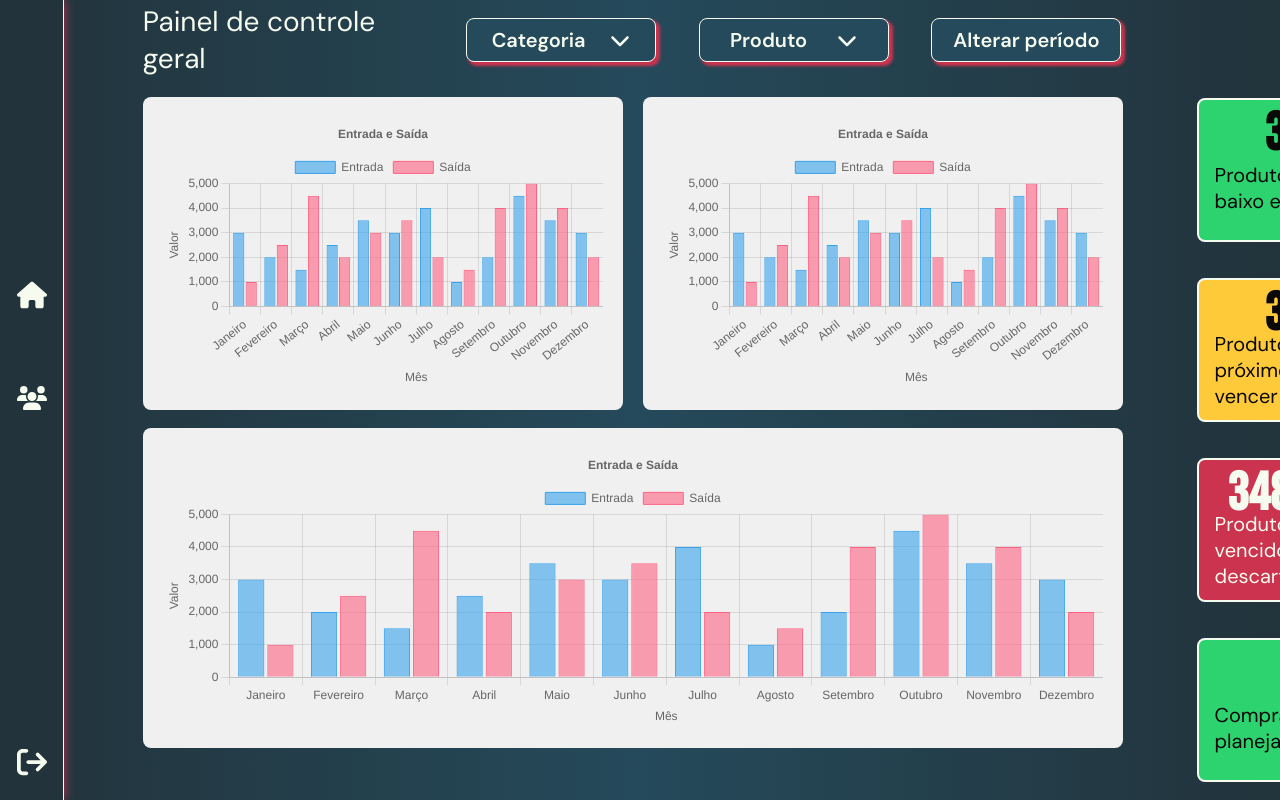
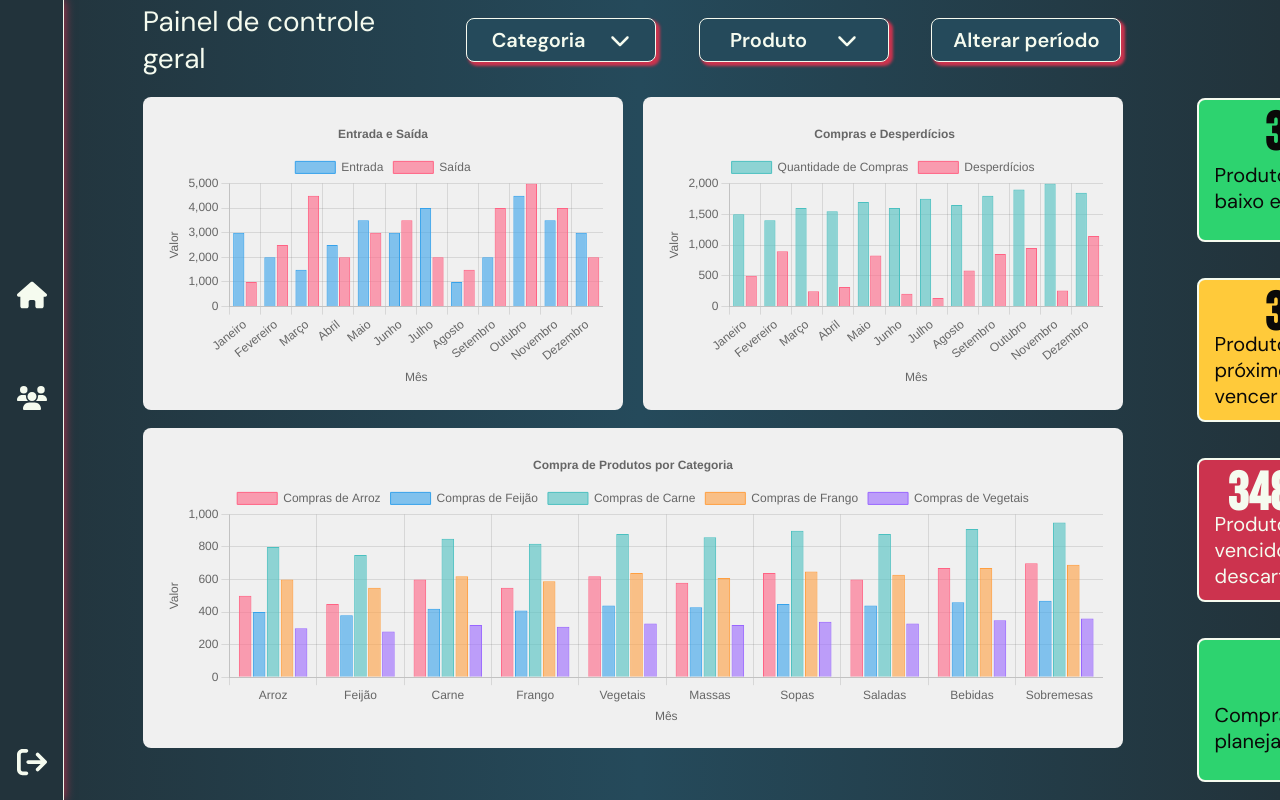
Before and after one commit to stephanyjustino/sustentare-dashboard, a React (Create React App) app: page /dashboardGeral in a window 1280 px wide. Shown: the top 800 px of the page. Built offline with nearby package versions, Linux system fonts and the light colour scheme; a web font is replaced by a local one.

Commit message:
feat: Icons

```diff
--- a/src/pages/DashboardColaboradores/DashboardColaboradores.jsx
+++ b/src/pages/DashboardColaboradores/DashboardColaboradores.jsx
@@ -40,7 +40,7 @@ const DashboardColaboradores = () => {
                             imageAddress={"https://images.pexels.com/photos/2071873/pexels-photo-2071873.jpeg?auto=compress&cs=tinysrgb&w=600"}
                             descImage={"Imagem do usuário"}
                             name={"Carol"}
-                            iconInput={"clock-rotate-left"}
+                            iconInput={"circle-info"}
                             valueInput={"Entrada: 25 Kg de carne"}
                             iconTime={"clock-rotate-left"}
                             valueTime={"Um mês atrás"}
--- a/src/pages/DashboardGeral/DashboardGeral.jsx
+++ b/src/pages/DashboardGeral/DashboardGeral.jsx
@@ -7,24 +7,6 @@ import ChartBar from "../../components/Chart/ChartBar"
 import Kpi from "../../components/KPI/Kpi";
 
 const Dashboard = () => {
-    const labels = ['Janeiro', 'Fevereiro', 'Março', 'Abril', 'Maio', 'Junho', 'Julho', 'Agosto', 'Setembro', 'Outubro', 'Novembro', 'Dezembro'];
-
-    const datasets = [
-        {
-            label: 'Entrada',
-            data: [3000, 2000, 1500, 2500, 3500, 3000, 4000, 1000, 2000, 4500, 3500, 3000],
-            backgroundColor: 'rgba(54, 162, 235, 0.6)',
-            borderColor: 'rgba(54, 162, 235, 1)',
-            borderWidth: 1,
-        },
-        {
-            label: 'Saída',
-            data: [1000, 2500, 4500, 2000, 3000, 3500, 2000, 1500, 4000, 5000, 4000, 2000],
-            backgroundColor: 'rgba(255, 99, 132, 0.6)',
-            borderColor: 'rgba(255, 99, 132, 1)',
-            borderWidth: 1,
-        },
-    ];
     const [inputValue, setInputValue] = useState('');
 
     return (
@@ -50,18 +32,18 @@ const Dashboard = () => {
                             backgroundColor="#f0f0f0"
                         />
                         <ChartBar
-                            labels={labels}
-                            datasets={datasets}
-                            title="Entrada e Saída"
+                            labels={labels_mes}
+                            datasets={datasets_compras}
+                            title=" Compras e Desperdícios"
                             width="49%"
                             height="90%"
                             backgroundColor="#f0f0f0"
                         />
                     </div>
                     <ChartBar
-                        labels={labels}
-                        datasets={datasets}
-                        title="Entrada e Saída"
+                        labels={labels_categorias}
+                        datasets={datasets_categorias}
+                        title="Compra de Produtos por Categoria"
                         width="98%"
                         height="320px"
                         backgroundColor="#f0f0f0"
@@ -89,4 +71,84 @@ const Dashboard = () => {
 
 }
 
+
+const labels = ['Janeiro', 'Fevereiro', 'Março', 'Abril', 'Maio', 'Junho', 'Julho', 'Agosto', 'Setembro', 'Outubro', 'Novembro', 'Dezembro'];
+
+const datasets = [
+    {
+        label: 'Entrada',
+        data: [3000, 2000, 1500, 2500, 3500, 3000, 4000, 1000, 2000, 4500, 3500, 3000],
+        backgroundColor: 'rgba(54, 162, 235, 0.6)',
+        borderColor: 'rgba(54, 162, 235, 1)',
+        borderWidth: 1,
+    },
+    {
+        label: 'Saída',
+        data: [1000, 2500, 4500, 2000, 3000, 3500, 2000, 1500, 4000, 5000, 4000, 2000],
+        backgroundColor: 'rgba(255, 99, 132, 0.6)',
+        borderColor: 'rgba(255, 99, 132, 1)',
+        borderWidth: 1,
+    },
+];
+
+const labels_mes = ['Janeiro', 'Fevereiro', 'Março', 'Abril', 'Maio', 'Junho', 'Julho', 'Agosto', 'Setembro', 'Outubro', 'Novembro', 'Dezembro'];
+
+const datasets_compras = [
+{
+    label: 'Quantidade de Compras',
+    data: [1500, 1400, 1600, 1550, 1700, 1600, 1750, 1650, 1800, 1900, 2000, 1850],
+    backgroundColor: 'rgba(75, 192, 192, 0.6)',
+    borderColor: 'rgba(75, 192, 192, 1)',
+    borderWidth: 1,
+},
+{
+    label: 'Desperdícios',
+    data: [500, 900, 250, 320, 830, 210, 140, 585, 855, 950, 260, 1145],
+    backgroundColor: 'rgba(255, 99, 132, 0.6)',
+    borderColor: 'rgba(255, 99, 132, 1)',
+    borderWidth: 1,
+},
+];
+
+const labels_categorias = ['Arroz', 'Feijão', 'Carne', 'Frango', 'Vegetais', 'Massas', 'Sopas', 'Saladas', 'Bebidas', 'Sobremesas'];
+
+const datasets_categorias = [
+    {
+        label: 'Compras de Arroz',
+        data: [500, 450, 600, 550, 620, 580, 640, 600, 670, 700, 720, 690],
+        backgroundColor: 'rgba(255, 99, 132, 0.6)',
+        borderColor: 'rgba(255, 99, 132, 1)',
+        borderWidth: 1,
+    },
+    {
+        label: 'Compras de Feijão',
+        data: [400, 380, 420, 410, 440, 430, 450, 440, 460, 470, 490, 480],
+        backgroundColor: 'rgba(54, 162, 235, 0.6)',
+        borderColor: 'rgba(54, 162, 235, 1)',
+        borderWidth: 1,
+    },
+    {
+        label: 'Compras de Carne',
+        data: [800, 750, 850, 820, 880, 860, 900, 880, 910, 950, 980, 940],
+        backgroundColor: 'rgba(75, 192, 192, 0.6)',
+        borderColor: 'rgba(75, 192, 192, 1)',
+        borderWidth: 1,
+    },
+    {
+        label: 'Compras de Frango',
+        data: [600, 550, 620, 590, 640, 610, 650, 630, 670, 690, 710, 680],
+        backgroundColor: 'rgba(255, 159, 64, 0.6)',
+        borderColor: 'rgba(255, 159, 64, 1)',
+        borderWidth: 1,
+    },
+    {
+        label: 'Compras de Vegetais',
+        data: [300, 280, 320, 310, 330, 320, 340, 330, 350, 360, 370, 340],
+        backgroundColor: 'rgba(153, 102, 255, 0.6)',
+        borderColor: 'rgba(153, 102, 255, 1)',
+        borderWidth: 1,
+    }
+];
+
+
 export default Dashboard;
```
